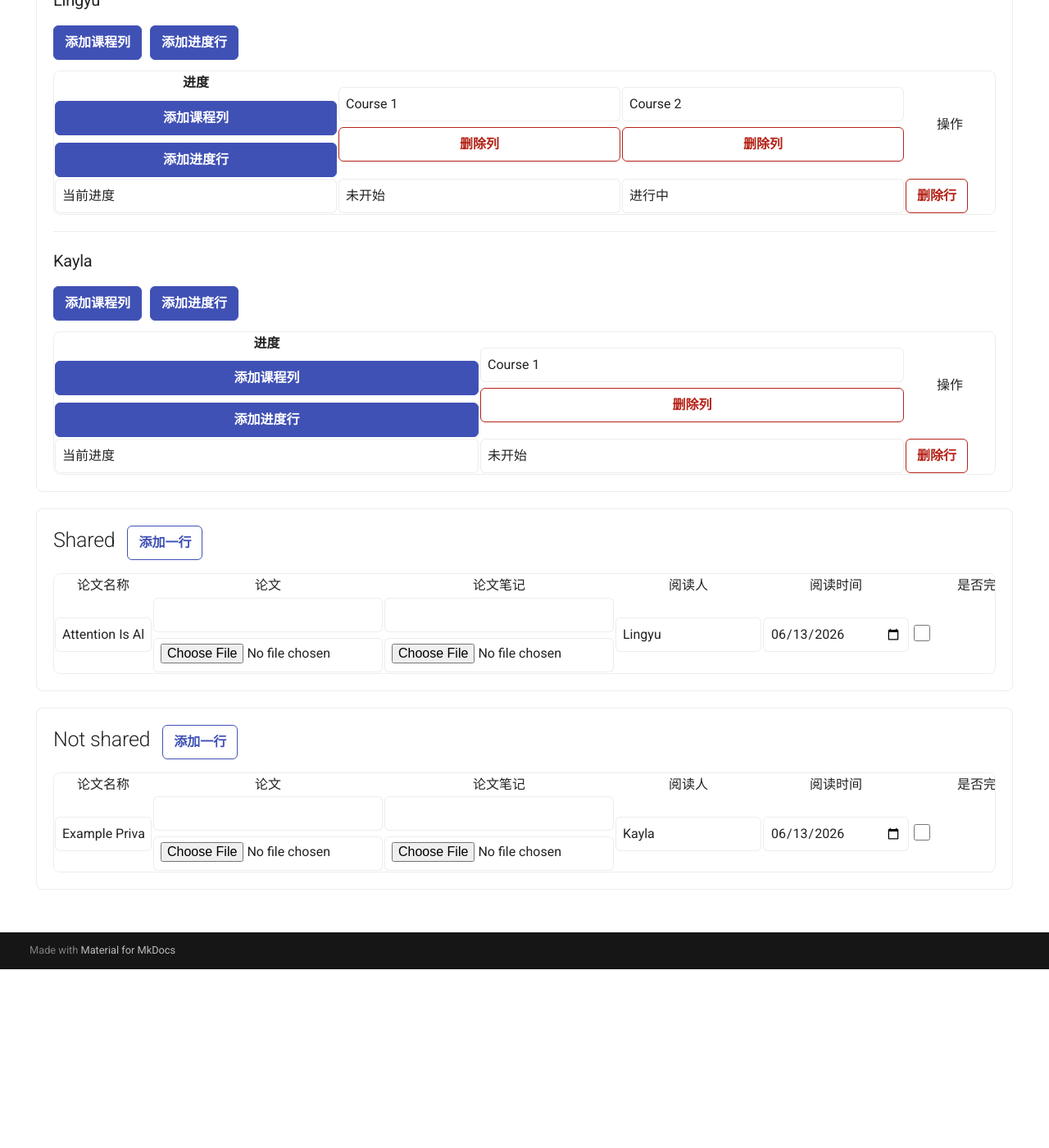
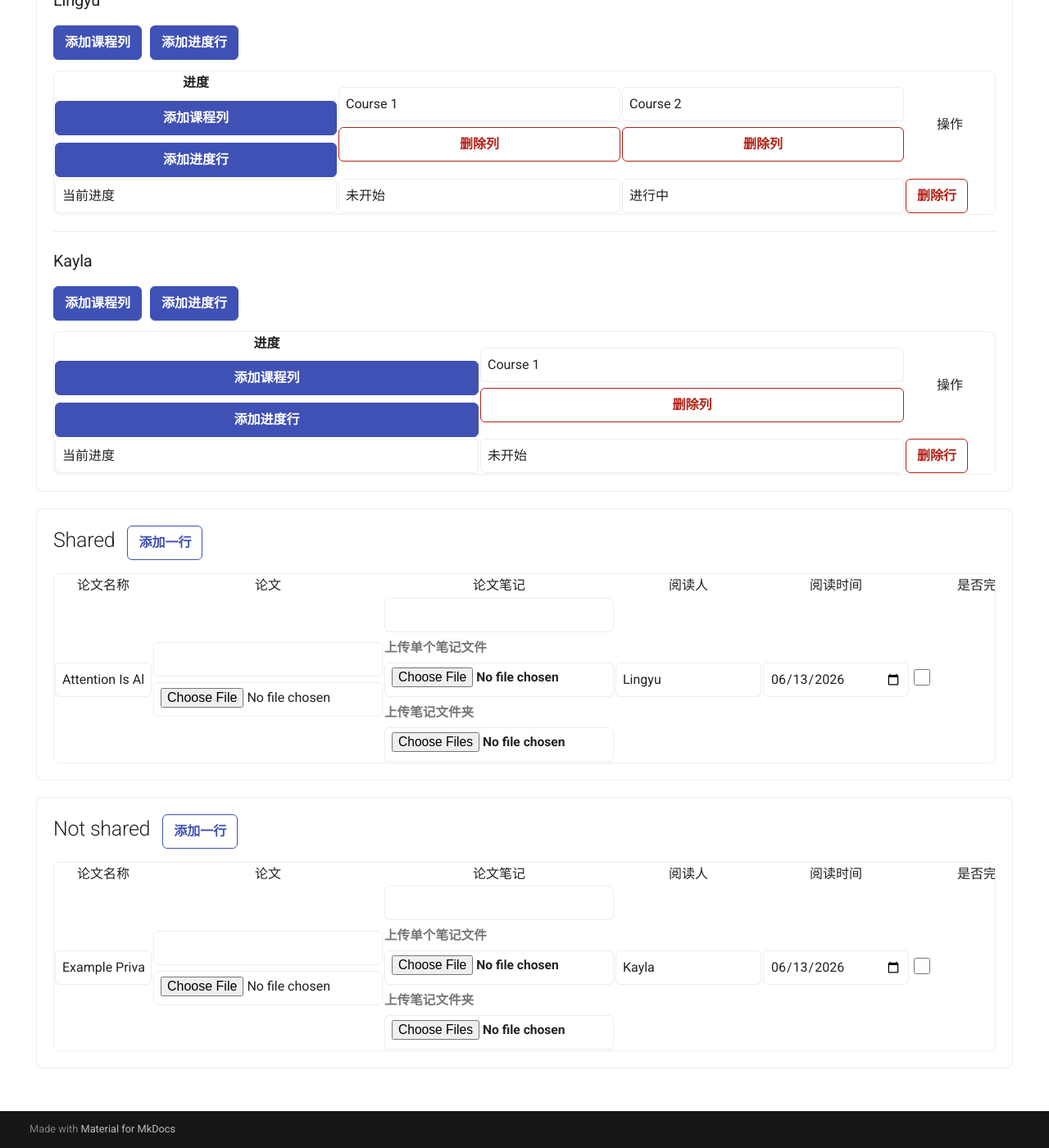
Before and after one commit to Agent-Immergence/Agent-Immergence.github.io, an MkDocs documentation site: the page built from docs/admin/index.md, in a window 1280 px wide and 1400 px high, scrolled down 877 px. Shown: the whole window at 82% size. Built offline with MkDocs 1.6.1 and Material for MkDocs 9.7.7, drawn with Linux system fonts in a browser that asks for light colours; comment, search, counter and statistics services are not loaded; before the commit the page ends 2059 px from its top, so only the background shows below that; part of the change alters nothing that is shown.

```diff
--- a/docs/assets/js/admin.js
+++ b/docs/assets/js/admin.js
@@ -11,6 +11,7 @@
   let state = createEmptyState();
   let paperFileInputs = {};
   let noteFileInputs = {};
+  let noteFolderInputs = {};
 
   const els = {};
 
@@ -78,6 +79,7 @@
     state = normalizeData(JSON.parse(decodeBase64Utf8(file.content || "")));
     paperFileInputs = {};
     noteFileInputs = {};
+    noteFolderInputs = {};
     renderAll();
     setStatus("已读取仓库数据。");
   }
@@ -153,6 +155,7 @@
 
     paperFileInputs = {};
     noteFileInputs = {};
+    noteFolderInputs = {};
     renderAll();
     setStatus("已保存。网站会在 GitHub Actions 完成后更新。");
   }
@@ -178,6 +181,50 @@
         repoPath: `docs/${path}`,
         base64: await fileToBase64(file),
       });
+    }
+
+    for (const [key, files] of Object.entries(noteFolderInputs)) {
+      const folderFiles = Array.from(files || []).filter(Boolean);
+      if (folderFiles.length === 0) continue;
+
+      const folderRoot = getFolderRootName(folderFiles[0]);
+      const folderPath = `files/notes/${Date.now()}-${safeFileName(folderRoot)}`;
+      const indexCandidates = [];
+      const uploadedPaths = [];
+
+      for (const file of folderFiles) {
+        const relativePath = sanitizeFolderRelativePath(file);
+        if (!relativePath) continue;
+
+        const notePath = `${folderPath}/${relativePath}`;
+        uploadedPaths.push(relativePath);
+        if (relativePath.toLowerCase() === "index.md") {
+          indexCandidates.push(notePath);
+        }
+
+        uploads.push({
+          repoPath: `docs/${notePath}`,
+          base64: await fileToBase64(file),
+        });
+      }
+
+      if (indexCandidates.length > 0) {
+        setPaperPathFromKey(key, indexCandidates[0], "notePath");
+      } else {
+        const [section, rawIndex] = key.split(":");
+        const paper = state.papers[section]?.[Number(rawIndex)];
+        const title = paper?.title || folderRoot || "Paper Notes";
+        const lines = uploadedPaths
+          .sort((a, b) => a.localeCompare(b))
+          .map((path) => `- [${path}](${encodeURI(path).replace(/%2F/g, "/")})`);
+        const indexContent = `# ${title}\n\n${lines.join("\n")}\n`;
+        const indexPath = `${folderPath}/index.md`;
+        setPaperPathFromKey(key, indexPath, "notePath");
+        uploads.push({
+          repoPath: `docs/${indexPath}`,
+          base64: bytesToBase64(new TextEncoder().encode(indexContent)),
+        });
+      }
     }
 
     return uploads;
@@ -403,7 +450,14 @@
             <td>
               <div class="file-field">
                 <input data-paper-field="${key}:notePath" value="${escapeAttribute(paper.notePath || "")}" />
-                <input data-note-file="${key}" type="file" />
+                <label class="mini-label">
+                  上传单个笔记文件
+                  <input data-note-file="${key}" type="file" />
+                </label>
+                <label class="mini-label">
+                  上传笔记文件夹
+                  <input data-note-folder="${key}" type="file" webkitdirectory directory multiple />
+                </label>
               </div>
             </td>
             <td><input data-paper-field="${key}:reader" value="${escapeAttribute(paper.reader || "")}" /></td>
@@ -457,6 +511,18 @@
     root.querySelectorAll("[data-note-file]").forEach((input) => {
       input.addEventListener("change", () => {
         noteFileInputs[input.dataset.noteFile] = input.files?.[0] || null;
+        if (input.files?.[0]) {
+          delete noteFolderInputs[input.dataset.noteFile];
+        }
+      });
+    });
+
+    root.querySelectorAll("[data-note-folder]").forEach((input) => {
+      input.addEventListener("change", () => {
+        noteFolderInputs[input.dataset.noteFolder] = input.files || null;
+        if (input.files?.length) {
+          delete noteFileInputs[input.dataset.noteFolder];
+        }
       });
     });
 
@@ -747,6 +813,25 @@
     return `${Date.now()}-${safeFileName(name)}`;
   }
 
+  function getFolderRootName(file) {
+    const relativePath = file.webkitRelativePath || file.name || "notes-folder";
+    return relativePath.split(/[\\/]+/).filter(Boolean)[0] || "notes-folder";
+  }
+
+  function sanitizeFolderRelativePath(file) {
+    const relativePath = file.webkitRelativePath || file.name;
+    const parts = relativePath.split(/[\\/]+/).filter(Boolean);
+    if (parts.length > 1) {
+      parts.shift();
+    }
+    const safeParts = (parts.length ? parts : [file.name]).map(safePathSegment).filter(Boolean);
+    return safeParts.join("/");
+  }
+
+  function safePathSegment(name) {
+    return safeFileName(name).replace(/^\.+$/, "file");
+  }
+
   function safeFileName(name) {
     const clean = name
       .trim()
--- a/docs/stylesheets/extra.css
+++ b/docs/stylesheets/extra.css
@@ -218,6 +218,14 @@ body {
   min-width: 14rem;
 }
 
+.mini-label {
+  display: grid;
+  gap: 0.25rem;
+  color: var(--md-default-fg-color--light);
+  font-size: 0.78rem;
+  font-weight: 700;
+}
+
 .member-course-editor {
   display: grid;
   gap: 0.65rem;
```
